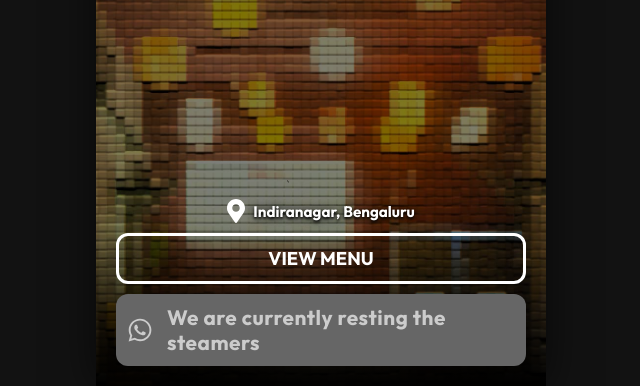
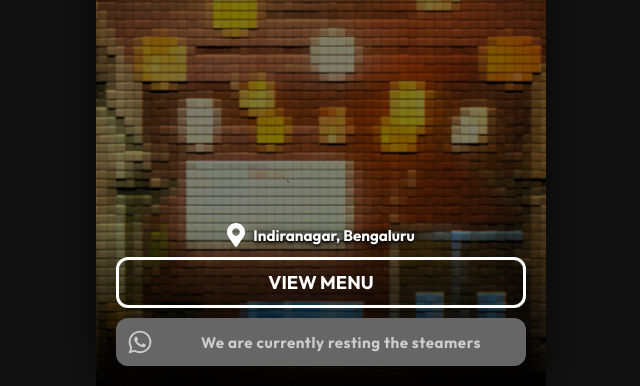
Before and after one commit to niravcharisma/Fomomo, a plain HTML site: page index.html in a window 1280 px wide. Shown: the part 414-800 px from the top of the page, without its empty margins (319-959 px from the left). Drawn offline with Linux system fonts and the light colour scheme; no server answers.

Commit message:
full and final

```diff
--- a/style.css
+++ b/style.css
@@ -149,6 +149,17 @@ body {
 .wa-text { display: flex; flex-direction: column; align-items: center; }
 .wa-label { font-size: 1.1rem; font-weight: 700; letter-spacing: 0.5px; line-height: 1.2; }
 .wa-number { font-size: 0.9rem; font-weight: 500; opacity: 0.75; }
+.btn-whatsapp.disabled-closed .wa-text {
+    width: 100%;
+    align-items: center;
+    text-align: center;
+}
+.btn-whatsapp.disabled-closed .wa-label {
+    font-size: 0.95rem;
+    line-height: 1.25;
+    white-space: normal;
+    text-align: center;
+}
 
 .menu-bg { background-color: var(--primary-red); }
 .info-bg { background-color: var(--light-cream); }
```
